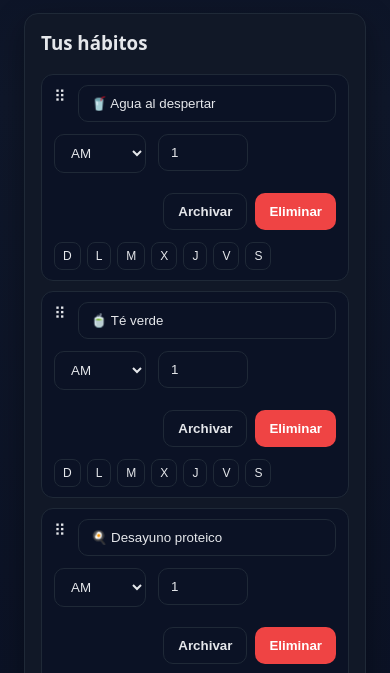
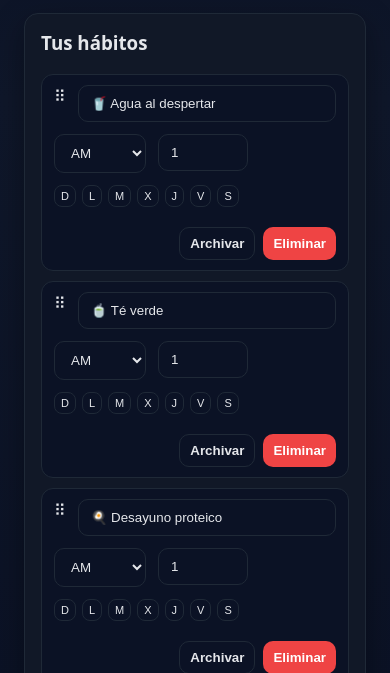
Before and after one commit to mcruizgo/habit-tracker, a plain HTML site: page index.html in a window 390 px wide. Both pictures are taken after a click on the tab "Hábitos". Shown: the part 154-827 px from the top of the page. Drawn offline with Linux system fonts and the light colour scheme.

Commit message:
Update index.html

```diff
--- a/index.html
+++ b/index.html
@@ -109,17 +109,28 @@
     #lock h3{margin:0 0 6px 0}
     #lock .hint{color:var(--muted);font-size:12px}
 
-    /* --- Fix layout Hábitos (iPhone/estrecho) --- */
-    .item{ flex-wrap: wrap; align-items: flex-start; }
+    /* --- Fix layout Hábitos (iPhone/estrecho) v2 --- */
+    .item{ flex-wrap: wrap; align-items: flex-start; width:100%; overflow:hidden; }
     .item > input[type="text"]{ flex: 1 1 220px; min-width: 160px; }
     .item > select{ flex: 0 0 92px; }
     .item > input[type="number"]{ flex: 0 0 90px; }
-    .dow{ flex: 1 1 240px; }
-    .btn{ flex-shrink: 0; }
-    .actions{ display:flex; gap:8px; margin-left:auto; flex: 0 0 auto; }
+
+    /* Muy importante: que los "spacer" no empujen fuera en pantallas estrechas */
+    .spacer{ flex: 1 0 0; min-width: 0; }
+
+    .dow{ display:flex; gap:6px; flex-wrap:wrap; flex: 1 1 240px; min-width: 0; }
+    .dow button{ white-space: nowrap; }
+
+    .actions{ display:flex; gap:8px; margin-left:auto; flex: 0 0 auto; flex-wrap:wrap; }
+
     @media (max-width: 430px){
+      /* Fuerza que los días ocupen la línea completa y se repartan en varias filas */
+      .dow{ flex-basis: 100%; }
+      /* Acciones a la línea siguiente y pegadas a la derecha */
       .actions{ flex-basis: 100%; justify-content: flex-end; margin-top: 8px; }
-      .dow{ order: 5; }
+      /* Botones un poco más compactos para que no sangren */
+      .actions .btn{ padding:8px 10px; }
+      .dow button{ padding:4px 6px; font-size:11px; }
     }
   </style>
 </head>
@@ -504,14 +515,10 @@
                style="max-width:100px" title="Objetivo diario"
                onblur="setGoal('${h.id}', this.value)" />
 
-        <div class="spacer"></div>
-
         <div class="dow">
           ${DOW.map((lab,idx)=>`<button type="button" aria-pressed="${(h.days||[]).includes(idx)}"
              onclick="toggleDay('${h.id}',${idx})">${lab}</button>`).join('')}
         </div>
-
-        <div class="spacer"></div>
 
         <div class="actions">
           <button class="btn secondary" onclick="archiveHabit('${h.id}', ${!h.archived})">
```
